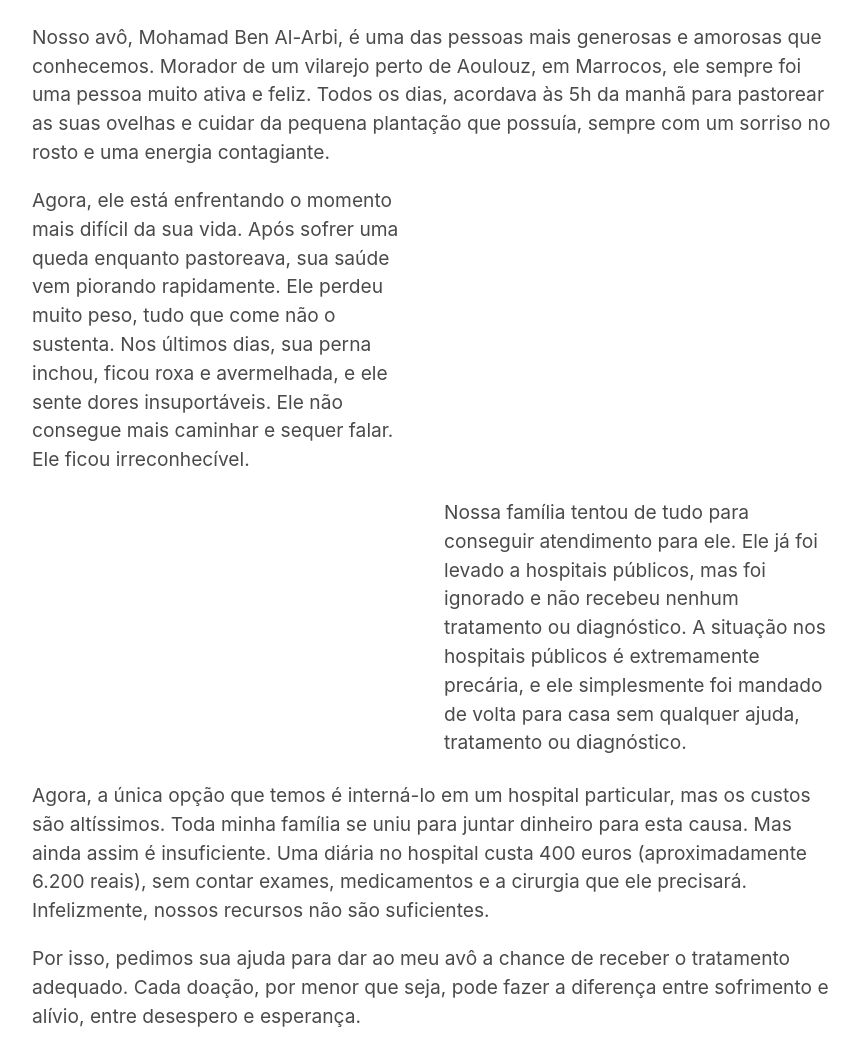
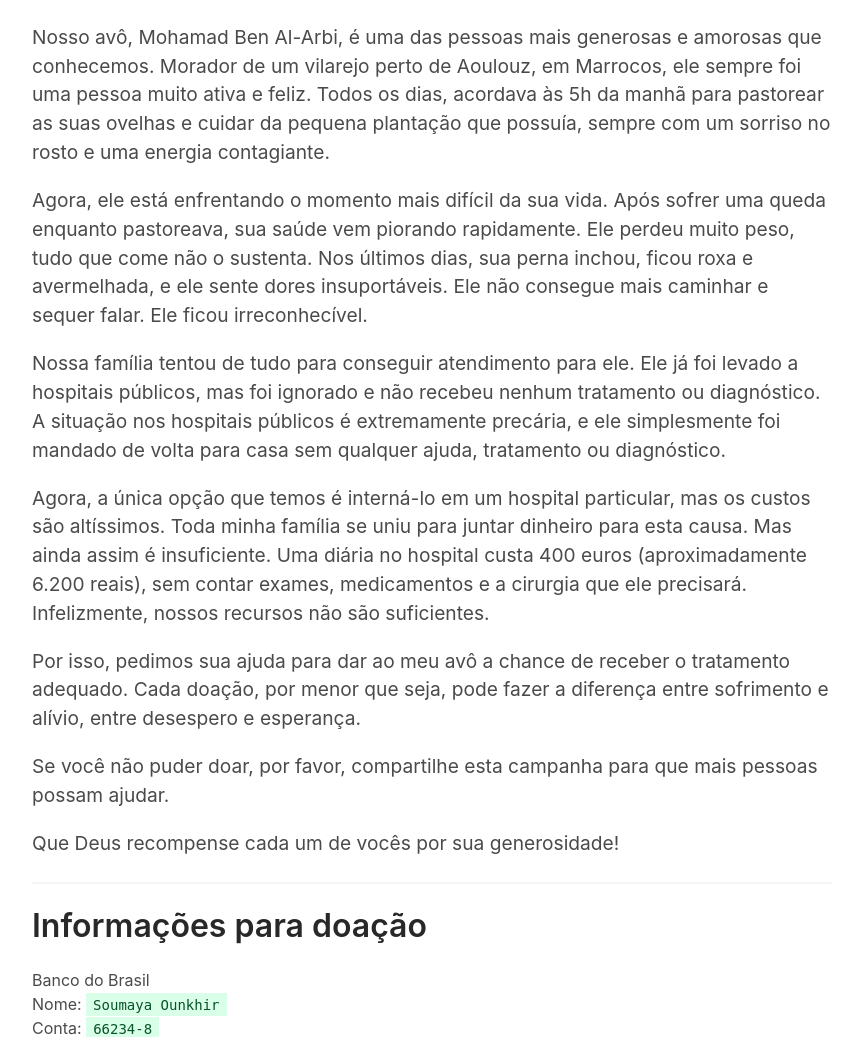
Before and after one commit to otavio99/MohammadBenAlArbi, a Flask app: page / in a window 1280 px wide. Shown: the part 496-1533 px from the top of the page, without its empty margins (208-1069 px from the left). Run offline with Flask 2, Linux system fonts and the light colour scheme; some web fonts are replaced.

Commit message:
Update landing_pt-br.html

```diff
--- a/templates/landing_pt-br.html
+++ b/templates/landing_pt-br.html
@@ -24,30 +24,15 @@
         Nosso avô, Mohamad Ben Al-Arbi, é uma das pessoas mais generosas e amorosas que conhecemos. Morador de um vilarejo perto de Aoulouz, em Marrocos, ele sempre foi uma pessoa muito ativa e feliz. Todos os dias, acordava às 5h da manhã para pastorear as suas ovelhas e cuidar da pequena plantação que possuía, sempre com um sorriso no rosto e uma energia contagiante.
       </p>
 
-      <div class="columns">
-        <div class="column">
+
           <p>
           Agora, ele está enfrentando o momento mais difícil da sua vida. Após sofrer uma queda enquanto pastoreava, sua saúde vem piorando rapidamente. Ele perdeu muito peso, tudo que come não o sustenta. Nos últimos dias, sua perna inchou, ficou roxa e avermelhada, e ele sente dores insuportáveis. Ele não consegue mais caminhar e sequer falar. Ele ficou irreconhecível.
           </p>
-        </div>
-        <div class="column">
-          <figure class="image is-256x256">
-            <!-- img src="/static/perna.jpeg" alt="" -->
-          </figure>
-        </div>
-      </div>
-      <div class="columns">
-        <div class="column">
-          <figure class="image is-276x276">
-            <!-- img src="/static/repouso.png" alt=""-->
-          </figure>
-        </div>
-        <div class="column">
+
           <p>
             Nossa família tentou de tudo para conseguir atendimento para ele. Ele já foi levado a hospitais públicos, mas foi ignorado e não recebeu nenhum tratamento ou diagnóstico. A situação nos hospitais públicos é extremamente precária, e ele simplesmente foi mandado de volta para casa sem qualquer ajuda, tratamento ou diagnóstico.
           </p>
-        </div>
-      </div>
+
       <p>
       Agora, a única opção que temos é interná-lo em um hospital particular, mas os custos são altíssimos. Toda minha família se uniu para juntar dinheiro para esta causa. Mas ainda assim é insuficiente. Uma diária no hospital custa 400 euros (aproximadamente 6.200 reais), sem contar exames, medicamentos e a cirurgia que ele precisará. Infelizmente, nossos recursos não são suficientes.
       </p>
```
